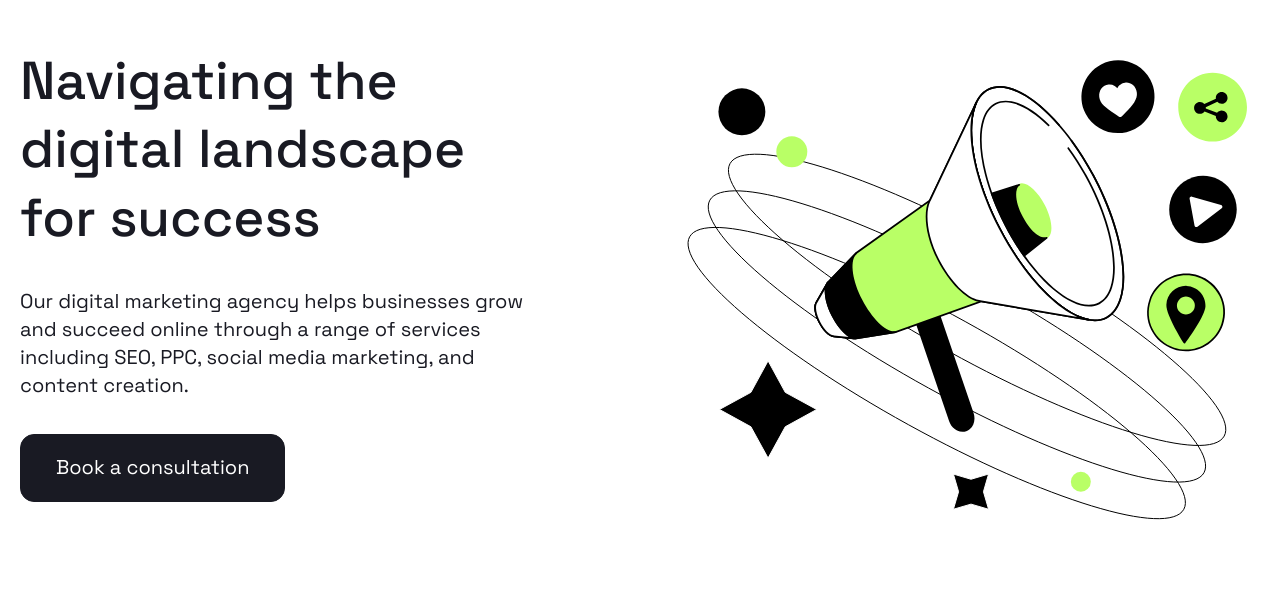
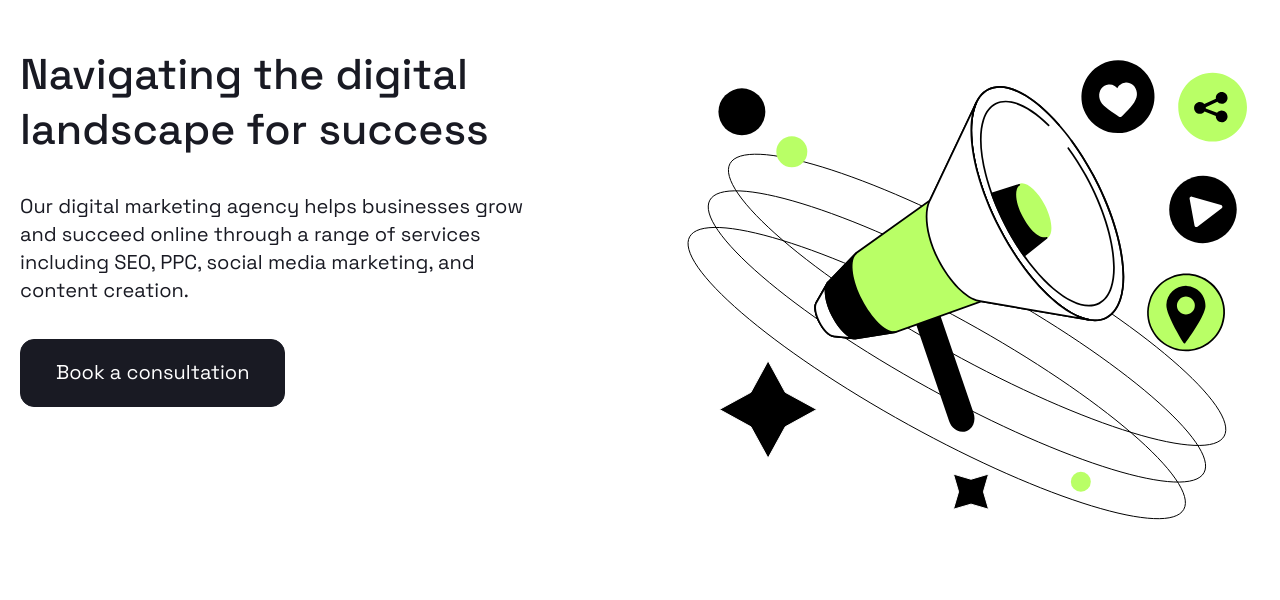
Before and after one commit to shdaler/positivus, a plain HTML site: page index.html in a window 1280 px wide. Shown: the part 81-681 px from the top of the page. Drawn offline with Linux system fonts and the light colour scheme.

Commit message:
some changes and updates

```diff
--- a/styles/_mixins.scss
+++ b/styles/_mixins.scss
@@ -1,5 +1,5 @@
 @mixin fluid-text($max: 48, $min: 16) {
-  font-size: clamp(#{$min}px, #{$max / 1440 * 100}vw, #{$max}px);
+  font-size: clamp(#{$min}px, #{$max / 1920 * 100}vw, #{$max}px);
 }
 
 @mixin reset-link {
--- a/styles/styles.scss
+++ b/styles/styles.scss
@@ -1,4 +1,4 @@
-@import "normalize", "fonts", "mixins", "media", "variables", "utils", "globals";
+@import "fonts", "normalize", "mixins", "media", "variables", "utils", "globals";
 
 @import "blocks/field", "blocks/radios", "blocks/radio", "blocks/button",
   "blocks/grid", "blocks/burger-button", "blocks/header", "blocks/cross-button",
```
Also changed, not shown: css/styles.css, 1 other file.
